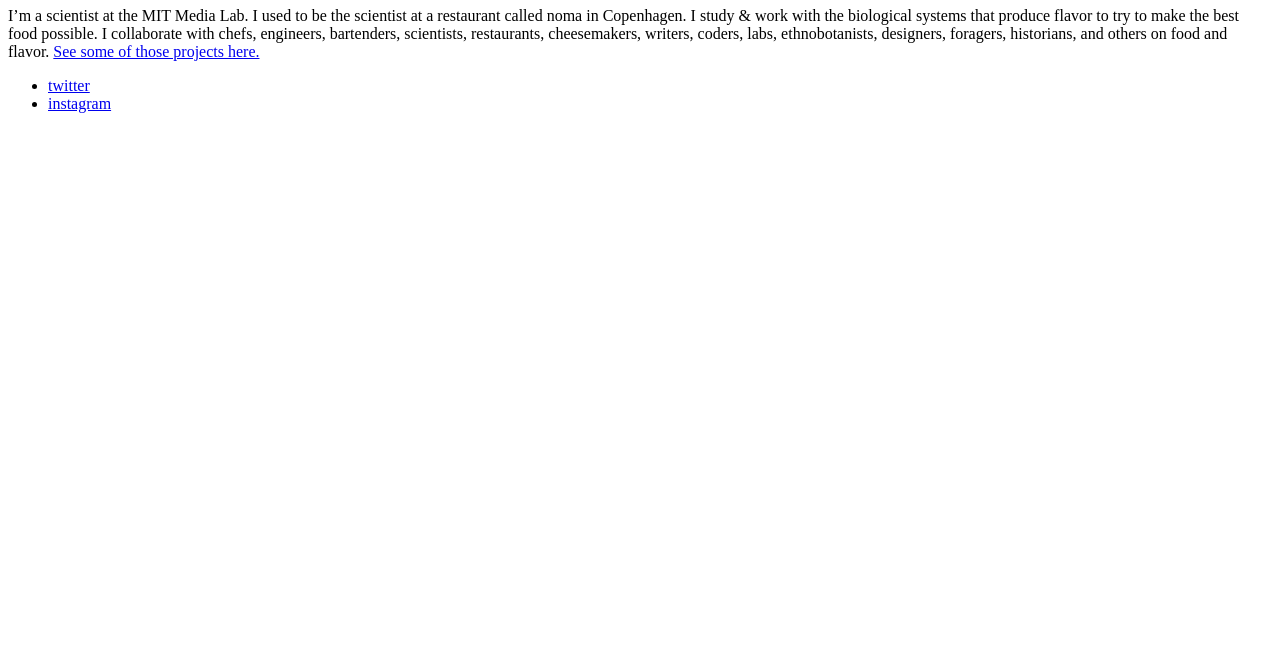
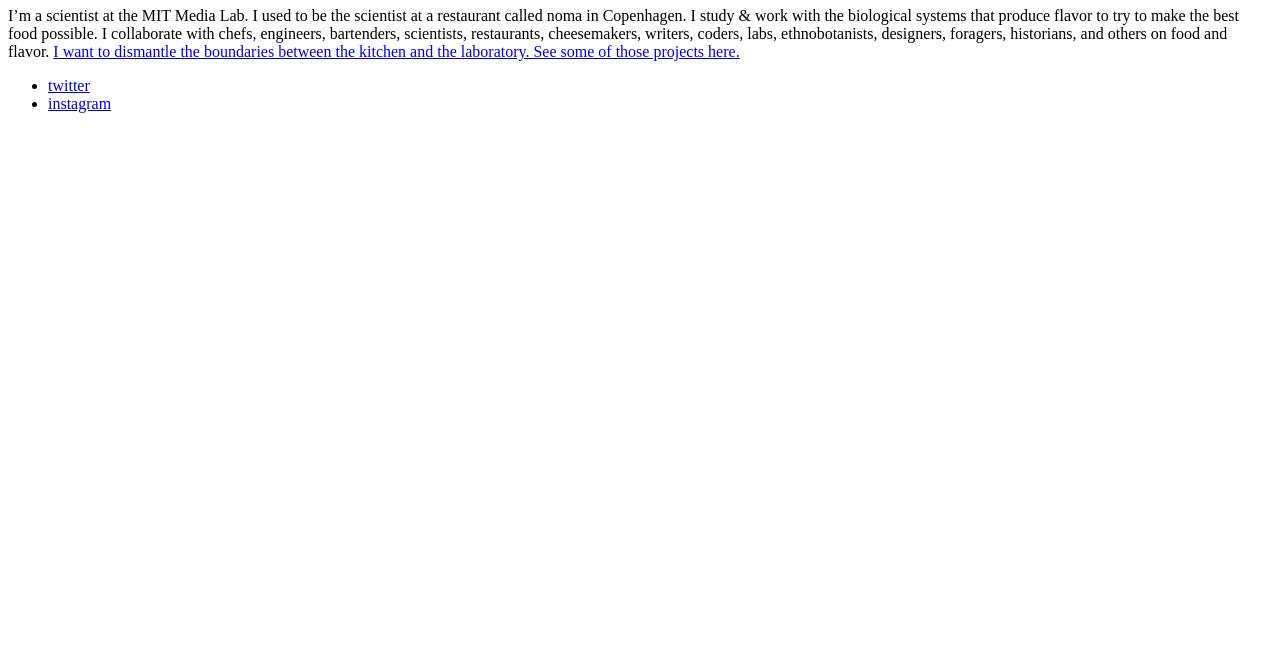
Before and after one commit to ariellejohnson/ariellejohnson.github.io, a plain HTML site: page index.html in a window 1280 px wide. Shown: the part 143-800 px from the top of the page. Drawn offline with Linux system fonts and the light colour scheme.

Commit message:
Update index.html

```diff
--- a/index.html
+++ b/index.html
@@ -14,7 +14,7 @@
 		<div class="container">
     		<div class="blurb">
         		<h1>Hi, I'm Dr. Arielle Johnson!</h1>
-				<p>I’m a scientist at the MIT Media Lab. I used to be the scientist at a restaurant called noma in Copenhagen. I study & work with the biological systems that produce flavor to try to make the best food possible. I collaborate with chefs, engineers, bartenders, scientists, restaurants, cheesemakers, writers, coders, labs, ethnobotanists, designers, foragers, historians, and others on food and flavor. <a href=“/projects”>See some of those projects here.</a></p>
+				<p>I’m a scientist at the MIT Media Lab. I used to be the scientist at a restaurant called noma in Copenhagen. I study & work with the biological systems that produce flavor to try to make the best food possible. I collaborate with chefs, engineers, bartenders, scientists, restaurants, cheesemakers, writers, coders, labs, ethnobotanists, designers, foragers, historians, and others on food and flavor. <a href=“/projects”>I want to dismantle the boundaries between the kitchen and the laboratory. See some of those projects here.</a></p>
     		</div><!-- /.blurb -->
 		</div><!-- /.container -->
 		<footer>
```
